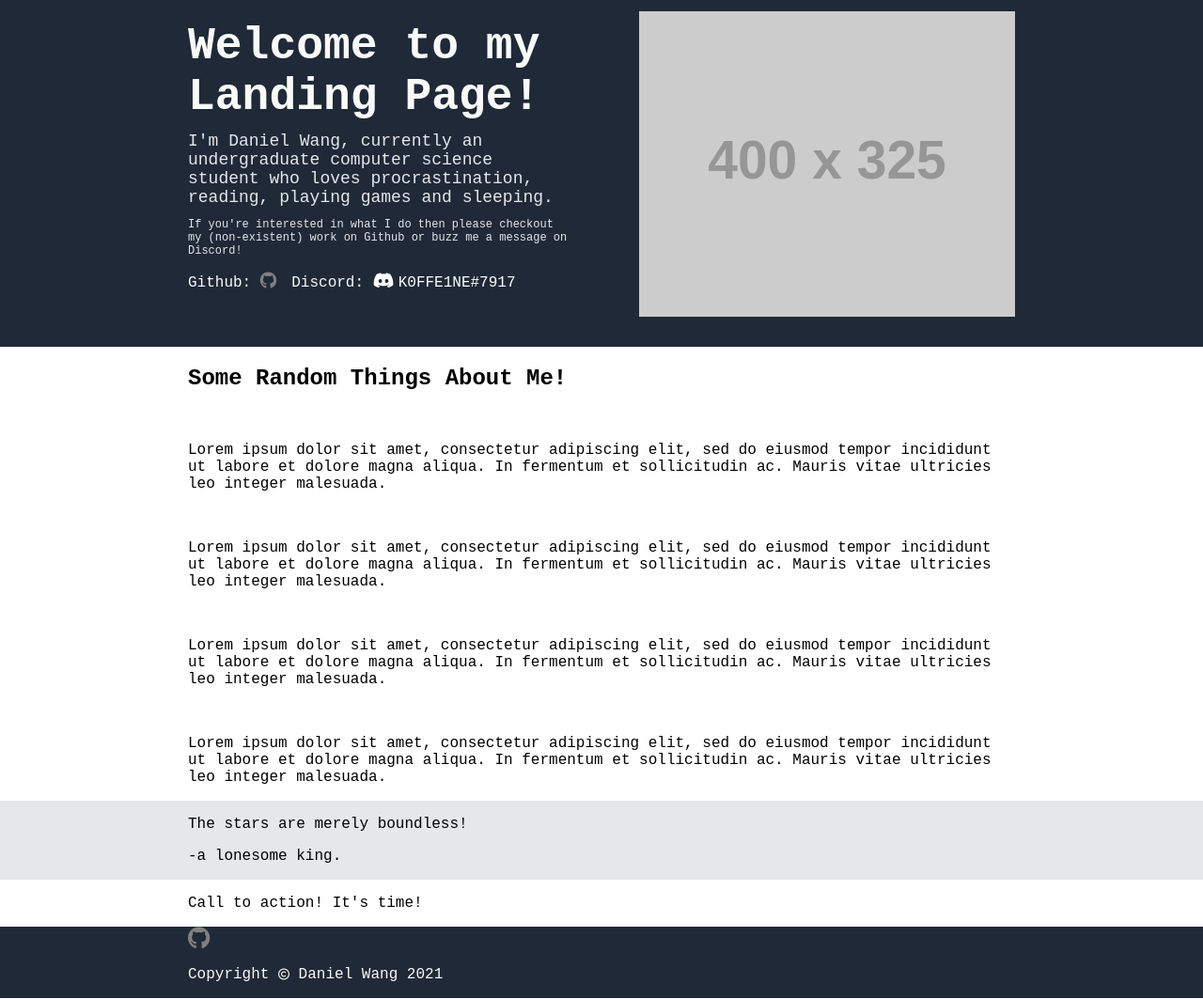
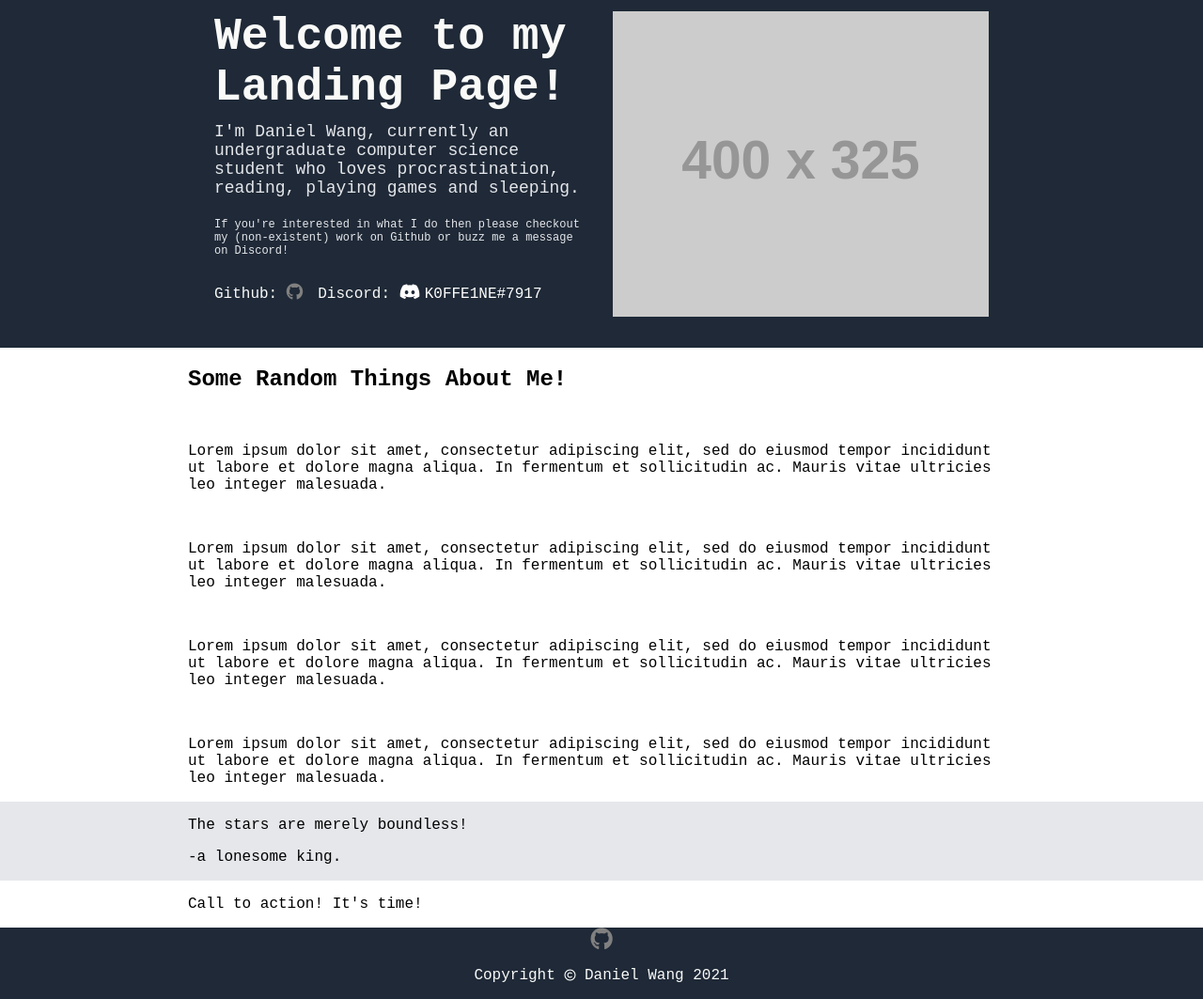
Before and after one commit to K0FFE1NE/Landing-Page, a plain HTML site: page index.html in a window 1280 px wide. Shown: the part 100-1163 px from the top of the page at 94% size. Drawn offline with Linux system fonts and the light colour scheme; placeholder pictures from the web are drawn by us.

Commit message:
Changed css for better flexing.
Changed some css in the hero to better accomadate the shrinking of a
webpage.
- Previously when the hero was shrunk beyond a certain size, the
contents of the hero would ignore the size of its container and grow
beyond it.
- this has since been remedied by allowing flex-wrapping on these items.

```diff
--- a/style.css
+++ b/style.css
@@ -1,14 +1,15 @@
 body {
     font-family: 'Courier New', sans-serif, monospace;
+    /* removing default margin of the body */
     margin: 0;
-    height:100vh;
+    /* height = height of viewbox */
+    height: 100vh;
     display: flex;
     flex-direction: column;
 }
 
 body>* {
     padding: 0 200px 0 200px;
-    flex: auto;
 }
 
 ul {
@@ -19,19 +20,44 @@ ul {
     color: #F9FAF8;
 }
 
+.header {
+    display: flex;
+    justify-content: space-between;
+    align-items: center;
+    background-color: #1F2937;
+    color: #F9FAF8;
+    height: 100px;
+}
+
+.header a {
+    color: #F9FAF8;
+    text-decoration: none;
+}
+
+.header a:hover {
+    text-decoration: underline;
+}
+
 .hero-container {
     display: flex;
     padding-top: 32px;
     padding-bottom: 32px;
-    gap: 75px;
+    gap: 24px;
     justify-content: center;
     align-items: center;
     background-color: #1F2937;
+    flex-wrap: wrap;
 }
 
 .hero-content {
-    width: 600px;
-    flex-shrink: 1;
+    display: flex;
+    flex-direction: column;
+    max-width: 400px;
+}
+
+.hero-container,
+.hero-content >* {
+    flex: 0 1 0;
 }
 
 .hero-content .message {
@@ -45,8 +71,6 @@ ul {
     margin: 10px 0 10px 0;
     font-size: 18px;
     color: #E5E7EB;
-    display: flex;
-    flex-direction: column;
 }
 
 .hero-content .support {
@@ -54,28 +78,11 @@ ul {
     color: #E5E7EB;
 }
 
-.header {
-    display: flex;
-    justify-content: space-between;
-    align-items: center;
-    background-color: #1F2937;
-    color: #F9FAF8;
-    max-height: 90px;
-}
-
-.header a {
-    color: #F9FAF8;
-    text-decoration: none;
-}
-
-.header a:hover {
-    text-decoration: underline;
-}
-
-
-.hero img {
-    background-color: grey;
-    flex-shrink: 1;
+.hero-container img {
+    /* width and height added to allow flex shrinking */
+    width: 100%;
+    height: auto;
+    flex: 0 1 0;
 }
 
 .awe-inspiring-quote {
@@ -83,7 +90,12 @@ ul {
 }
 
 .footer {
+    display: flex;
+    justify-content: flex-end;
+    align-items: center;
+    flex-direction: column;
     margin-top: auto;
     background-color: #1F2937;
     color: #F9FAF8;
+    height: 90px;
 }
```
